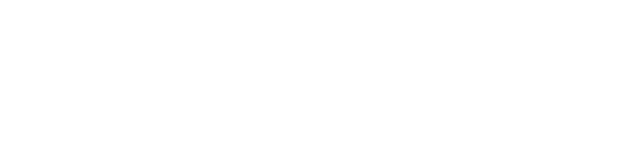
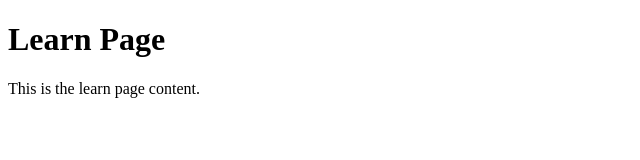
Before and after one commit to santhoshr47777-png/rep0, a plain HTML site: page learn.html in a window 1280 px wide. Shown: the whole page, without its empty margins (0-640 px from the left). Drawn offline with Linux system fonts and the light colour scheme.

Commit message:
some contents are added

```diff
--- a/learn.html
+++ b/learn.html
@@ -6,6 +6,7 @@
     <title>Document</title>
 </head>
 <body>
-
+    <h1>Learn Page</h1>
+    <p>This is the learn page content.</p>
 </body>
 </html>
```
